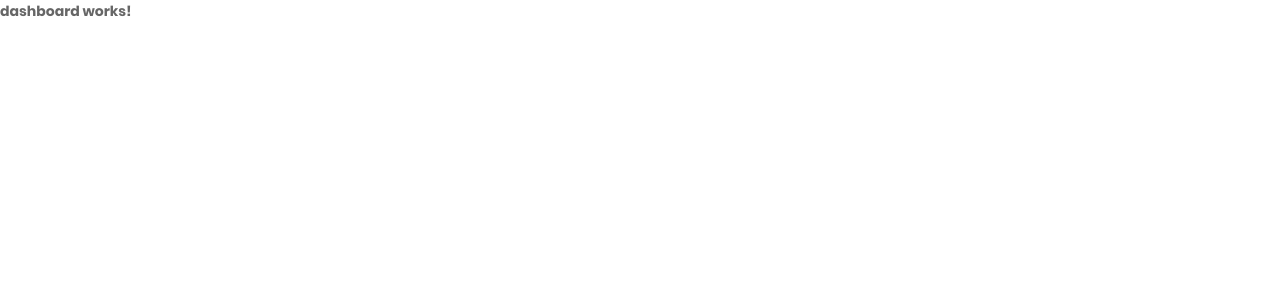
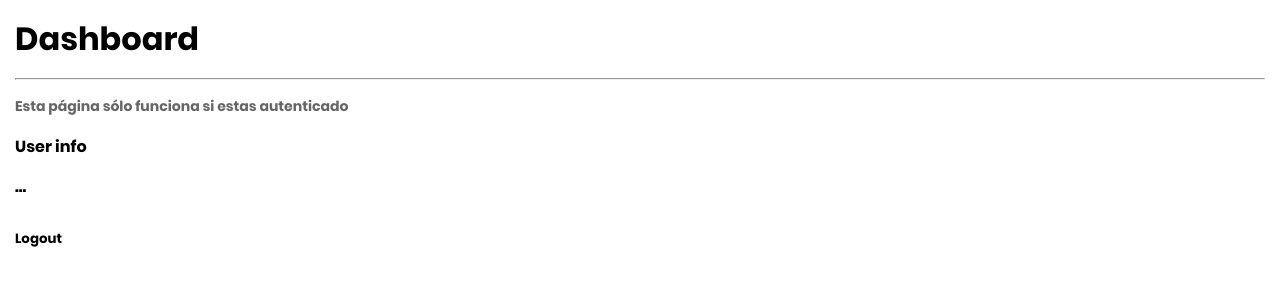
Before and after one commit to Ayilk/authApp, an Angular app: page /dashboard in a window 1280 px wide. Shown: the top 300 px of the page. Built offline with nearby package versions, Linux system fonts and the light colour scheme.

Commit message:
Patalla protegida

```diff
--- a/src/app/auth/pages/login/login.component.ts
+++ b/src/app/auth/pages/login/login.component.ts
@@ -1,5 +1,6 @@
 import { Component } from '@angular/core';
 import { FormBuilder, FormGroup, Validators } from '@angular/forms';
+import { Router } from '@angular/router';
 
 @Component({
   selector: 'app-login',
@@ -16,11 +17,14 @@ export class LoginComponent  {
   })
 
 
-  constructor(private fb: FormBuilder) { }
+  constructor(private fb: FormBuilder,
+              private router: Router) { }
 
   login(){
     console.log(this.miFormulario.value);
-    console.log(this.miFormulario.valid)
+    console.log(this.miFormulario.valid);
+
+    this.router.navigateByUrl('/dashboard');
   }
 
 
--- a/src/app/auth/pages/register/register.component.ts
+++ b/src/app/auth/pages/register/register.component.ts
@@ -1,5 +1,6 @@
 import { Component, OnInit } from '@angular/core';
 import { FormBuilder, FormGroup, Validators } from '@angular/forms';
+import { Router } from '@angular/router';
 
 @Component({
   selector: 'app-register',
@@ -18,11 +19,14 @@ export class RegisterComponent  {
   })
 
 
-  constructor(private fb: FormBuilder) { }
+  constructor(private fb: FormBuilder,
+              private router: Router) { }
 
   registro(){
     console.log(this.miFormulario.value);
-    console.log(this.miFormulario.valid)
+    console.log(this.miFormulario.valid);
+
+    this.router.navigateByUrl('/dashboard');
   }
 
 
--- a/src/app/protected/dashboard/dashboard.component.html
+++ b/src/app/protected/dashboard/dashboard.component.html
@@ -1 +1,14 @@
-<p>dashboard works!</p>
+<h1>Dashboard</h1>
+<hr>
+
+<p>
+    Esta página sólo funciona si estas autenticado
+</p>
+
+<h4> User info</h4>
+
+<pre>...</pre>
+
+<button (click)="logout()">
+    Logout
+</button>
--- a/src/app/protected/dashboard/dashboard.component.ts
+++ b/src/app/protected/dashboard/dashboard.component.ts
@@ -1,16 +1,22 @@
-import { Component, OnInit } from '@angular/core';
+import { Component } from '@angular/core';
+import { Router } from '@angular/router';
 
 @Component({
   selector: 'app-dashboard',
   templateUrl: './dashboard.component.html',
-  styles: [
+  styles: [`
+    *{
+      margin: 15px;
+    }
+  `
   ]
 })
-export class DashboardComponent implements OnInit {
+export class DashboardComponent  {
 
-  constructor() { }
+  constructor(private router: Router) { }
 
-  ngOnInit(): void {
+  logout(){
+    this.router.navigateByUrl('/auth');
   }
 
 }
```
